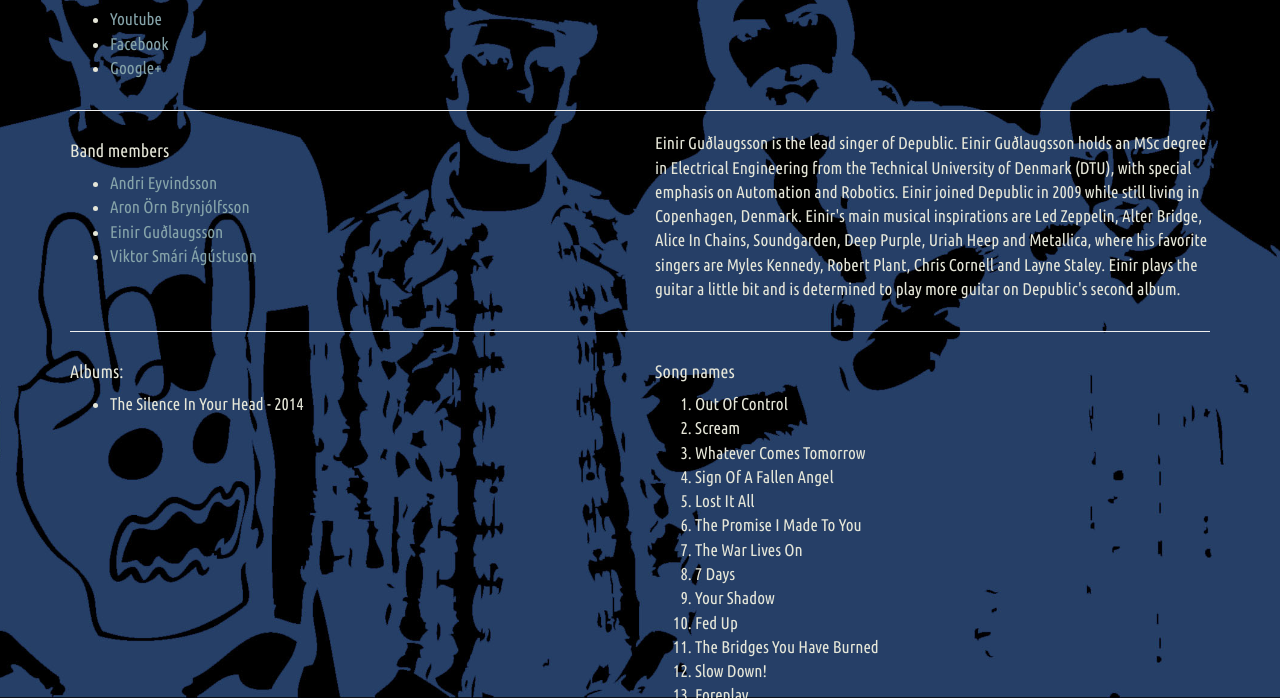
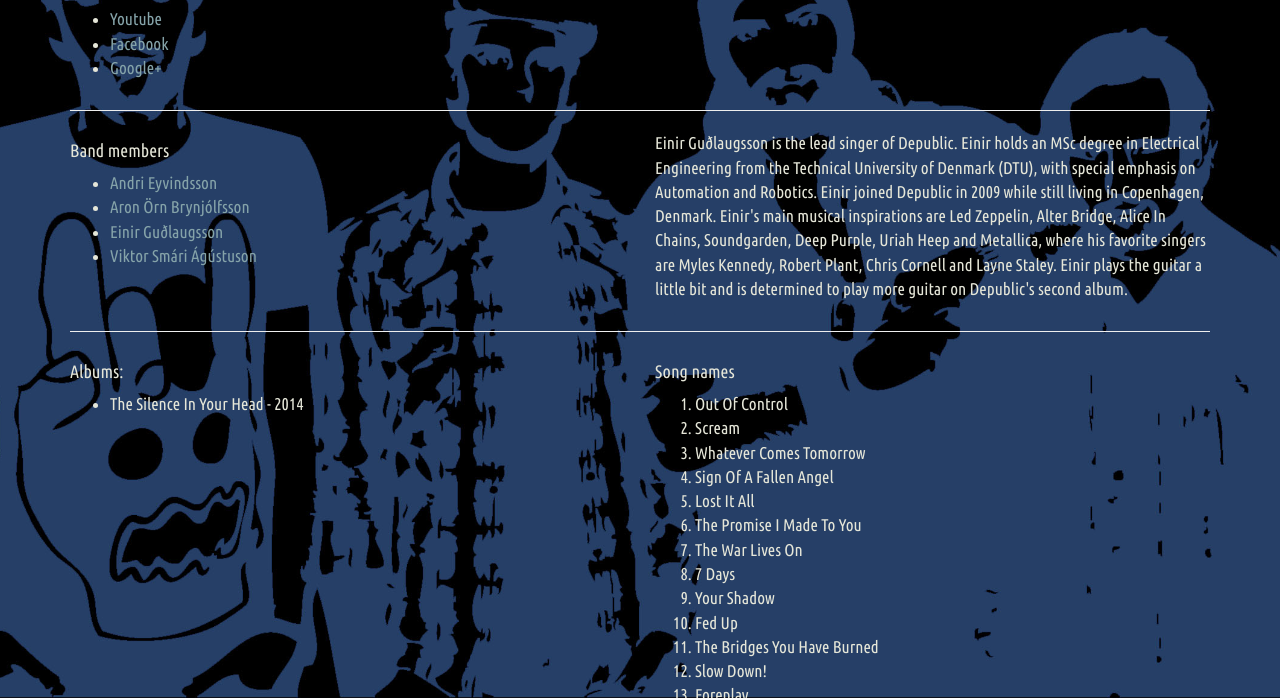
Before and after one commit to Depublic/depublic.github.io, a website: page index.html at #/einir in a window 1280 px wide. Shown: the part 102-800 px from the top of the page. Drawn offline with Linux system fonts and the light colour scheme.

Commit message:
Update einir.tpl.html

```diff
--- a/templates/einir.tpl.html
+++ b/templates/einir.tpl.html
@@ -1,4 +1,4 @@
-<p>{{members[2].name}} is the lead singer of Depublic. {{members[2].name}} holds an MSc degree in Electrical Engineering
+<p>{{members[2].name}} is the lead singer of Depublic. Einir holds an MSc degree in Electrical Engineering
 from the Technical University of Denmark (DTU), with special emphasis on Automation and Robotics. Einir joined Depublic in
 2009 while still living in Copenhagen, Denmark. Einir's main musical inspirations are Led Zeppelin, Alter Bridge, Alice In
 Chains, Soundgarden, Deep Purple, Uriah Heep and Metallica, where his favorite singers are Myles Kennedy, Robert Plant, Chris
```
